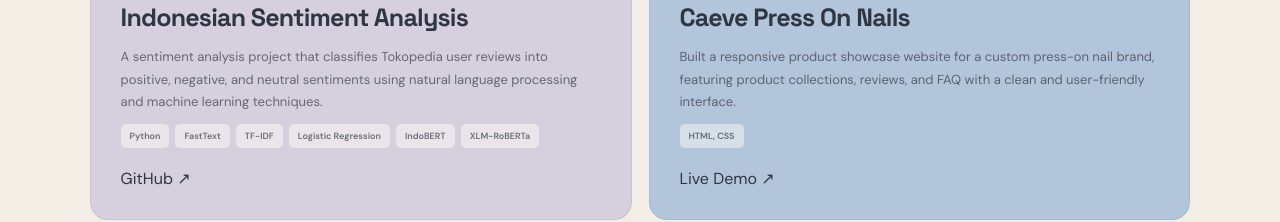
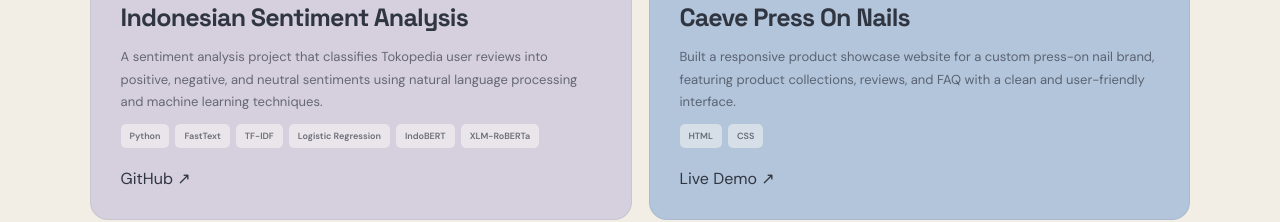
Before and after one commit to discaaa/disca_portfolio, a React (Vite) app: page / in a window 1280 px wide. Shown: the part 4300-4522 px from the top of the page. Built offline with nearby package versions, Linux system fonts and the light colour scheme.

Commit message:
updated project number 12

```diff
--- a/src/App.jsx
+++ b/src/App.jsx
@@ -262,7 +262,7 @@
         category: "WEB DESING & DEVELOPMENT",
         description:
           "Built a responsive product showcase website for a custom press-on nail brand, featuring product collections, reviews, and FAQ with a clean and user-friendly interface.",
-        tech: ["HTML, CSS"],
+        tech: ["HTML", "CSS"],
         color: "blue",
 
         demo: "https://caevepressonnails.vercel.app/",
```
